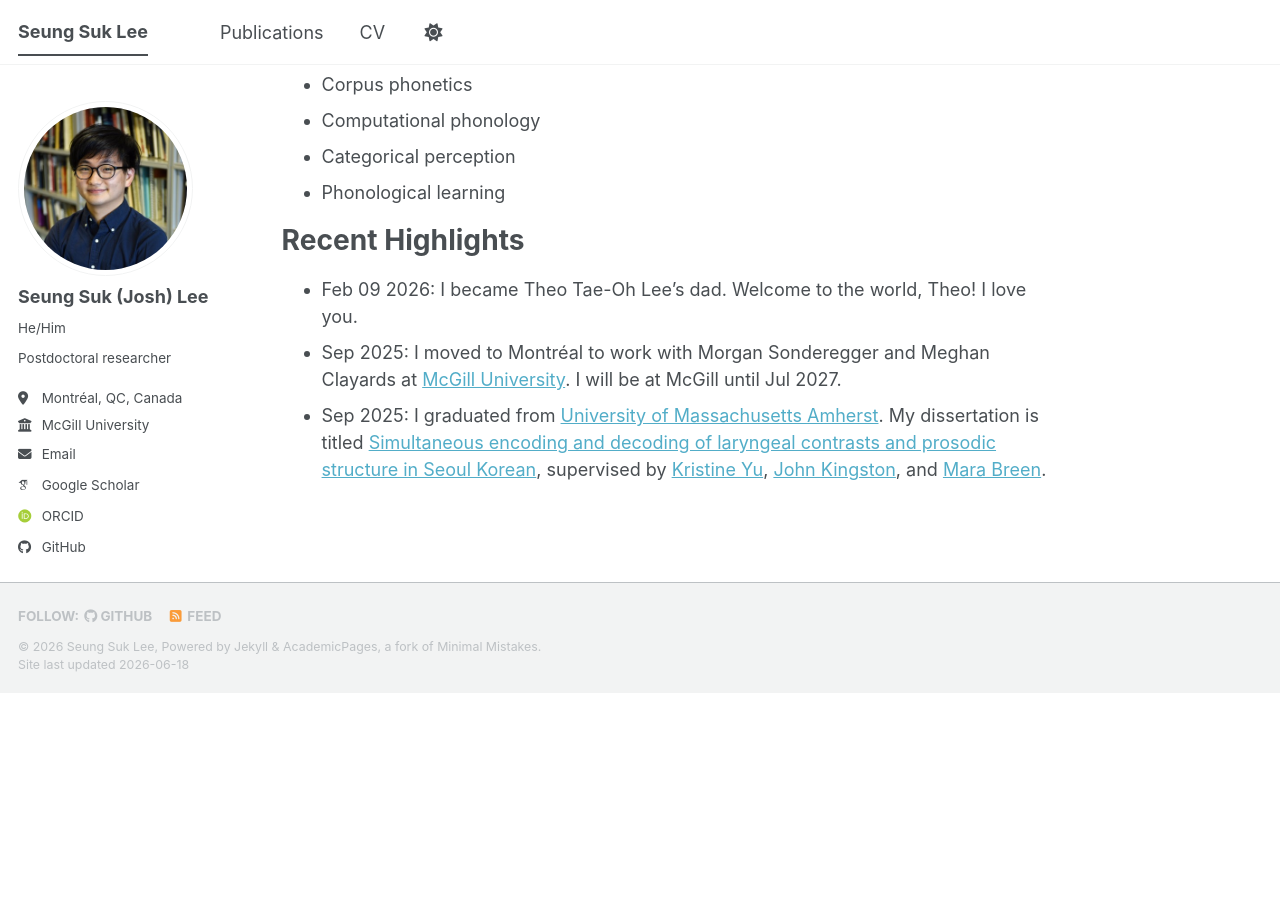
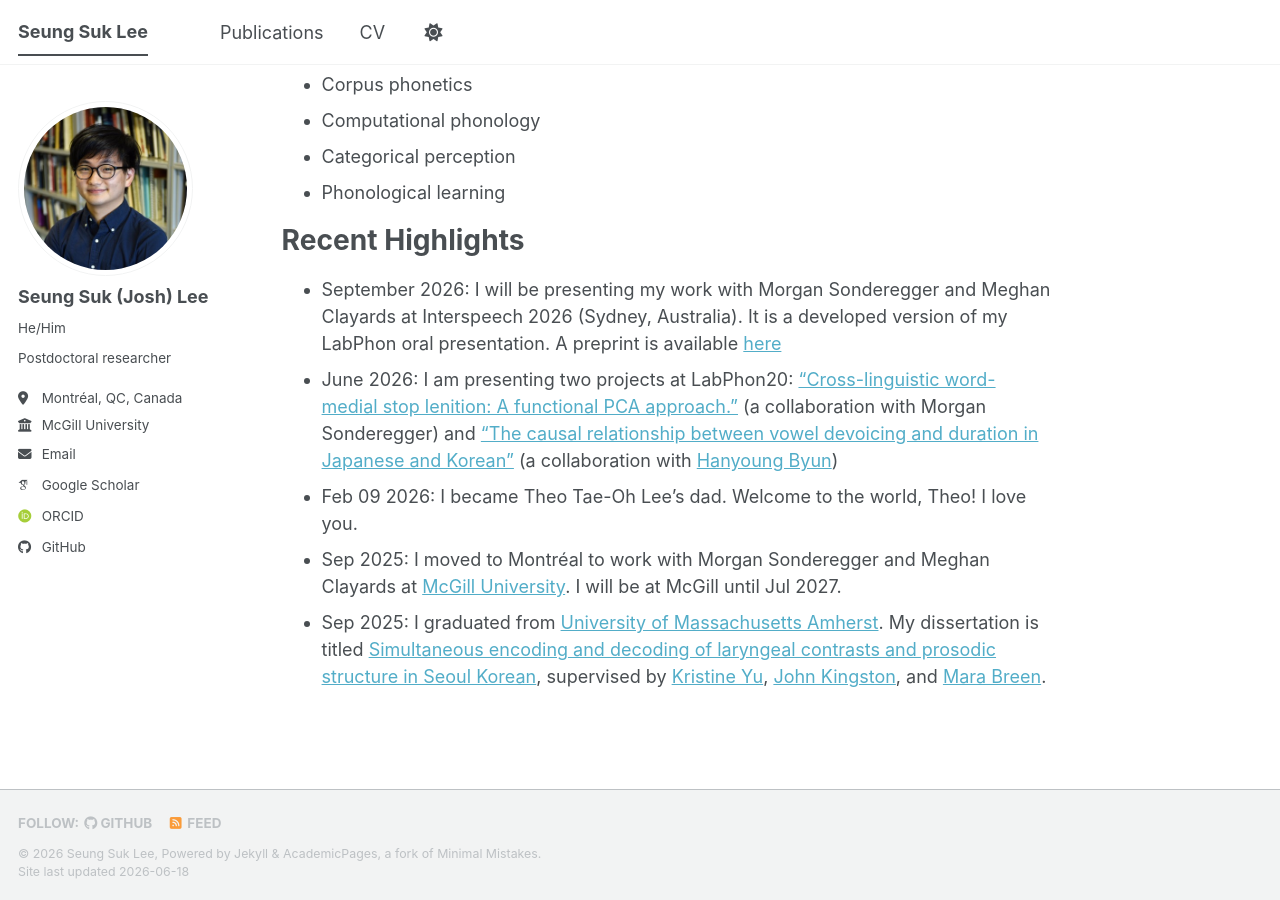
Before and after one commit to seungsuklee/seungsuklee.github.io, a Jekyll site: the page built from _pages/about.md, in a window 1280 px wide and 900 px high, scrolled down 527 px. Built offline with Jekyll 4.4.1, drawn with Linux system fonts in a browser that asks for light colours; some web fonts are replaced; a script bundle is joined from its source files by our own code; library files that are not in the unit come from our copies; before the commit the page ends 1220 px from its top, so only the background shows below that.

Commit message:
Update recent highlights in about.md

```diff
--- a/_pages/about.md
+++ b/_pages/about.md
@@ -23,6 +23,8 @@ Research Interests
 
 Recent Highlights
 ======
+- September 2026: I will be presenting my work with Morgan Sonderegger and Meghan Clayards at Interspeech 2026 (Sydney, Australia). It is a developed version of my LabPhon oral presentation. A preprint is available [here](https://seungsuklee.github.io/files/SS%20Lee,%20Sonderegger,%20Clayards_2026_Interspeech.pdf)
+- June 2026: I am presenting two projects at LabPhon20: ["Cross-linguistic word-medial stop lenition: A functional PCA approach."](https://seungsuklee.github.io/files/SS%20Lee,%20Sonderegger_2026_LabPhon20.pdf) (a collaboration with Morgan Sonderegger) and ["The causal relationship between vowel devoicing and duration in Japanese and Korean"](https://seungsuklee.github.io/files/Byun,%20SS%20Lee_2026_LabPhon20.pdf) (a collaboration with [Hanyoung Byun](https://hbyun.sites.ucsc.edu/))
 - Feb 09 2026: I became Theo Tae-Oh Lee's dad. Welcome to the world, Theo! I love you.
 - Sep 2025: I moved to Montréal to work with Morgan Sonderegger and Meghan Clayards at [McGill University](https://www.mcgill.ca/linguistics/). I will be at McGill until Jul 2027.
 - Sep 2025: I graduated from [University of Massachusetts Amherst](https://www.umass.edu/linguistics/). My dissertation is titled [Simultaneous encoding and decoding of laryngeal contrasts and prosodic structure in Seoul Korean](http://scholarworks.umass.edu/entities/publication/41642f97-305c-4742-906d-5a40abcc0eb3), supervised by [Kristine Yu](https://www.krisyu.org/), [John Kingston](https://websites.umass.edu/jkingstn/), and [Mara Breen](https://sites.google.com/mtholyoke.edu/mbreen/).
```
